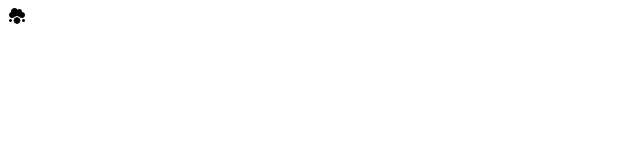
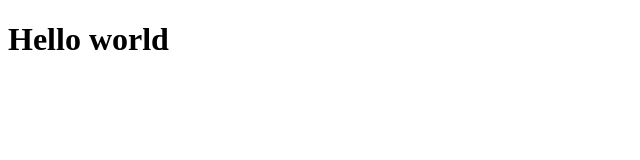
Before and after one commit to jjzwang/template-test, a plain HTML site: page index.html in a window 1280 px wide. Shown: the whole page, without its empty margins (0-640 px from the left). Drawn offline with Linux system fonts and the light colour scheme.

Commit message:
hello world

```diff
--- a/index.html
+++ b/index.html
@@ -9,7 +9,7 @@
     <link rel="stylesheet" href="style.css">
 </head>
 <body>
-    <i class="fas fa-cloud-meatball"></i>
+    <h1>Hello world</h1>
     <!-- Script -->
     <script src="script.js"></script>
 </body>
```
